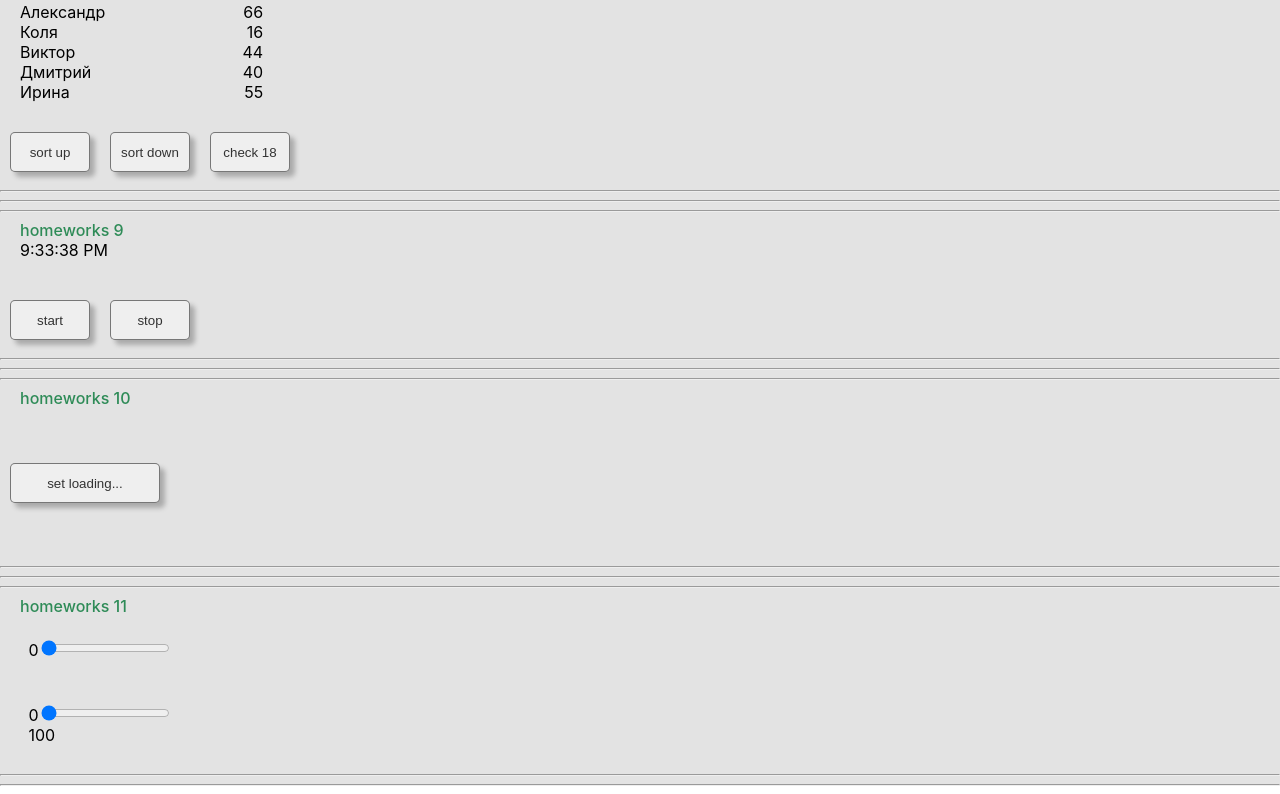
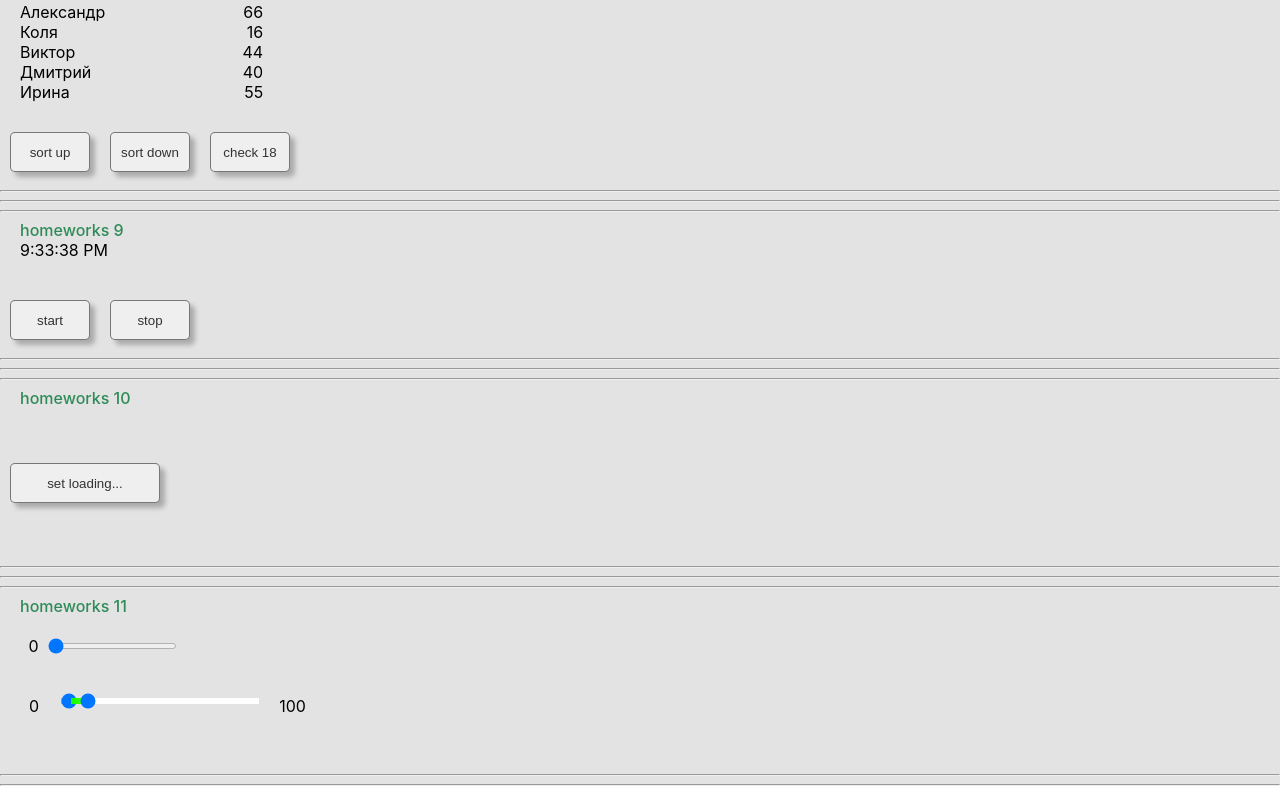
Before and after one commit to Metaloziz/homeworks-my, a React (Create React App) app: page /#/ in a window 1280 px wide. Shown: the part 386-1180 px from the top of the page. Built offline with nearby package versions, Linux system fonts and the light colour scheme.

Commit message:
11 task done with strange css

```diff
--- a/src/p2-homeworks/h11/HW11.module.css
+++ b/src/p2-homeworks/h11/HW11.module.css
@@ -11,6 +11,21 @@
     align-items: center;
     min-height: 50px;
     width: 200px;
-    /*align-items: center;*/
     height: 150px;
 }
+
+.firstRange {
+    display: flex;
+    gap: 5%;
+    align-items: center;
+}
+
+
+.secondRange {
+    display: flex;
+    gap: 5%;
+    justify-content: center;
+    align-items: flex-start;
+    width: 400px;
+    margin-left: 135px;
+}
--- a/src/p2-homeworks/h11/HW11.tsx
+++ b/src/p2-homeworks/h11/HW11.tsx
@@ -1,39 +1,44 @@
 import React, {useState} from 'react'
 import SuperRange from './common/c7-SuperRange/SuperRange'
-import SuperDoubleRange from './common/c8-SuperDoubleRange/SuperDoubleRange'
+import {SuperDoubleRange} from './common/c8-SuperDoubleRange/SuperDoubleRange'
 import s from './HW11.module.css'
 
 function HW11() {
     const [value1, setValue1] = useState(0)
     const [value2, setValue2] = useState(100)
 
+    const onChangeRange = (value: [number, number]) => {
+        setValue1(value[0])
+        setValue2(value[1])
+    }
+
     return (
         <div>
             <hr/>
             <span className={s.title}>homeworks 11</span>
-
-            {/*should work (должно работать)*/}
             <div className={s.body}>
-                <div>
+                <div className={s.firstRange}>
                     <span>{value1}</span>
-                    <SuperRange value={value1} onChangeRange={setValue1}
-                        // сделать так чтоб value1 изменялось
-                    />
+                    <SuperRange value={value1} onChangeRange={setValue1}/>
                 </div>
-
-                <div>
-                    <span>{value1}</span>
-                    <SuperDoubleRange value={[value1, value2]}
-                        // сделать так чтоб value1 и value2 изменялось
-                    />
-                    <div><span>{value2}</span></div>
+                <div className={s.secondRange}>
+                    <div>
+                        <span>{value1}</span>
+                    </div>
+                    <div>
+                        <SuperDoubleRange
+                            onChangeRange={onChangeRange}
+                            value={[value1, value2]}
+                            min={0}
+                            max={1000}
+                            width={200}/>
+                    </div>
+                    <div>
+                        <span>{value2}</span>
+                    </div>
                 </div>
             </div>
-
             <hr/>
-            {/*для личного творчества, могу проверить*/}
-            {/*<AlternativeSuperRange/>*/}
-            {/*<AlternativeSuperDoubleRange/>*/}
             <hr/>
         </div>
     )
--- /dev/null
+++ b/src/p2-homeworks/h11/common/c8-SuperDoubleRange/SuperDoubleRange.module.css
@@ -0,0 +1,52 @@
+input[type="range"] {
+    --minRangePercent: 0%;
+    --maxRangePercent: 0%;
+    height: .4rem;
+}
+
+.min_max_slider {
+    position: relative;
+    width: 200px;
+    text-align: center;
+    margin-bottom: 50px;
+}
+
+input:focus {
+    outline: none;
+}
+
+.min_max_slider > label {
+    display: none;
+}
+
+.min_max_slider > input {
+    cursor: pointer;
+    position: absolute;
+}
+
+.min_max_slider > input {
+    -webkit-appearance: none;
+    -moz-appearance: none;
+    outline: none !important;
+    background: transparent;
+}
+
+.min_max_slider > input.min {
+    background-image: linear-gradient(
+            to right,
+            #ffffff 0%,
+            #ffffff var(--minRangePercent),
+            #00ffc0 var(--minRangePercent),
+            #00ffc0 100%
+    );
+}
+
+.min_max_slider > input.max {
+    background-image: linear-gradient(
+            to right,
+            #08ff00 0%,
+            #38ff00 var(--maxRangePercent),
+            #ffffff var(--maxRangePercent),
+            #ffffff 100%
+    );
+}
--- a/src/p2-homeworks/h11/common/c8-SuperDoubleRange/SuperDoubleRange.tsx
+++ b/src/p2-homeworks/h11/common/c8-SuperDoubleRange/SuperDoubleRange.tsx
@@ -1,47 +1,97 @@
-import React from 'react'
-// import noUiSlider from 'nouislider';
+import React, {useEffect, useState} from 'react'
+import style from './SuperDoubleRange.module.css'
 
 type SuperDoubleRangePropsType = {
-    onChangeRange?: (value: [number, number]) => void
+    onChangeRange: (value: [number, number]) => void
     value: [number, number]
-    // min, max, step, disable, ...
+    min: number
+    max: number
+    width: number
+    disable?: boolean
+    step?: number
 }
 
-const SuperDoubleRange: React.FC<SuperDoubleRangePropsType> = (
+export const SuperDoubleRange: React.FC<SuperDoubleRangePropsType> = (
     {
         onChangeRange, value,
-        // min, max, step, disable, ...
+        min,
+        max,
+        width,
+        disable,
+        step = 1,
+        ...restProps
     }
 ) => {
-    // сделать самому, можно подключать библиотеки
 
-    // let slider
-    //
-    // slider = document.getElementById('slider');
-    // if (slider) {
-    //     noUiSlider.create(slider, {
-    //         start: [20, 80],
-    //         connect: true,
-    //         range: {
-    //             'min': 0,
-    //             'max': 100
-    //         }
-    //     });
-    // }
+    const [avg, setAvg] = useState((min + max) / 2);
+    const [minVal, setMinVal] = useState(value[0]);
+    const [maxVal, setMaxVal] = useState(value[1]);
 
+
+    const minWidth = ((avg - min) / (max - min)) * (width - 2);
+    const minPercent = ((minVal - min) / (avg - min)) * 100;
+    const maxPercent = ((maxVal - avg) / (max - avg)) * 100;
+    const styles = {
+        min: {
+            width: minWidth,
+            left: 0,
+            "--minRangePercent": `${minPercent}%`
+        },
+        max: {
+            width: ((max - avg) / (max - min)) * (width - 2),
+            left: minWidth,
+            "--maxRangePercent": `${maxPercent}%`
+        }
+    };
+
+    useEffect(() => {
+        setAvg((maxVal + minVal) / 2);
+    }, [minVal, maxVal]);
 
     return (
         <>
-            {/*<div id="slider"/>*/}
-            <input
-                type={'range'}
-                min={0}
-                max={100}
-                value={value[0]}
-
-            />
+            <div
+                className={style.min_max_slider}
+                data-legendnum="2"
+                data-rangemin={min}
+                data-rangemax={max}
+                data-rangewidth={width}
+            >
+                <label htmlFor="min">Minimum price</label>
+                <input
+                    id="min"
+                    className={style.min}
+                    style={styles.min}
+                    name="min"
+                    type="range"
+                    step={step}
+                    min={min}
+                    max={avg}
+                    value={minVal}
+                    onChange={({target}) => {
+                        onChangeRange([Number(target.value), maxVal])
+                        setMinVal(Number(target.value))
+                    }}
+                    disabled={disable}
+                />
+                <label htmlFor="max">Maximum price</label>
+                <input
+                    id="max"
+                    className={style.max}
+                    style={styles.max}
+                    name="max"
+                    type="range"
+                    step={step}
+                    min={avg}
+                    max={max}
+                    value={maxVal}
+                    onChange={({target}) => {
+                        onChangeRange([minVal, Math.round(Number(target.value))])
+                        setMaxVal(Math.round(Number(target.value)))
+                    }}
+                    disabled={disable}
+                />
+            </div>
         </>
     )
 }
-
-export default SuperDoubleRange
```
